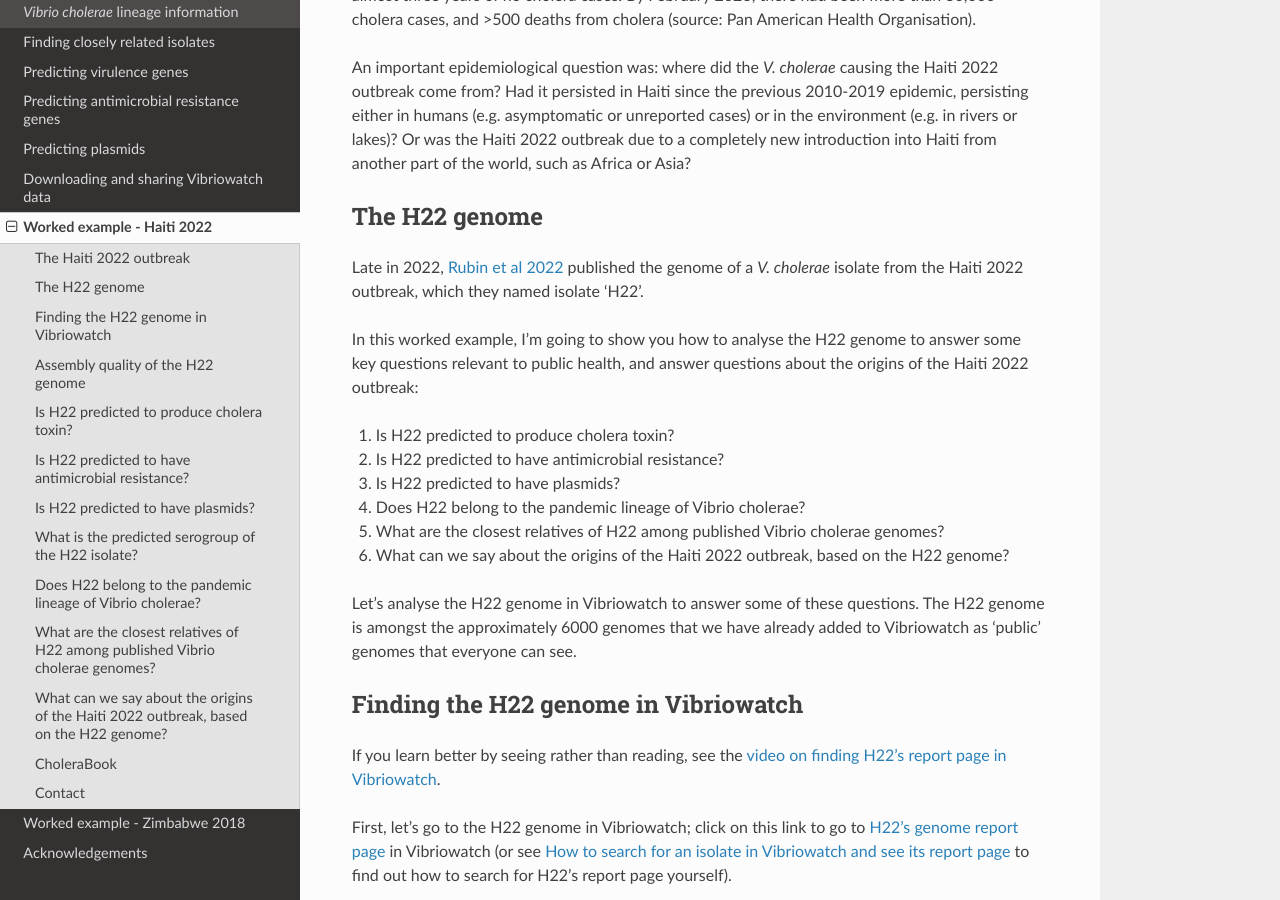
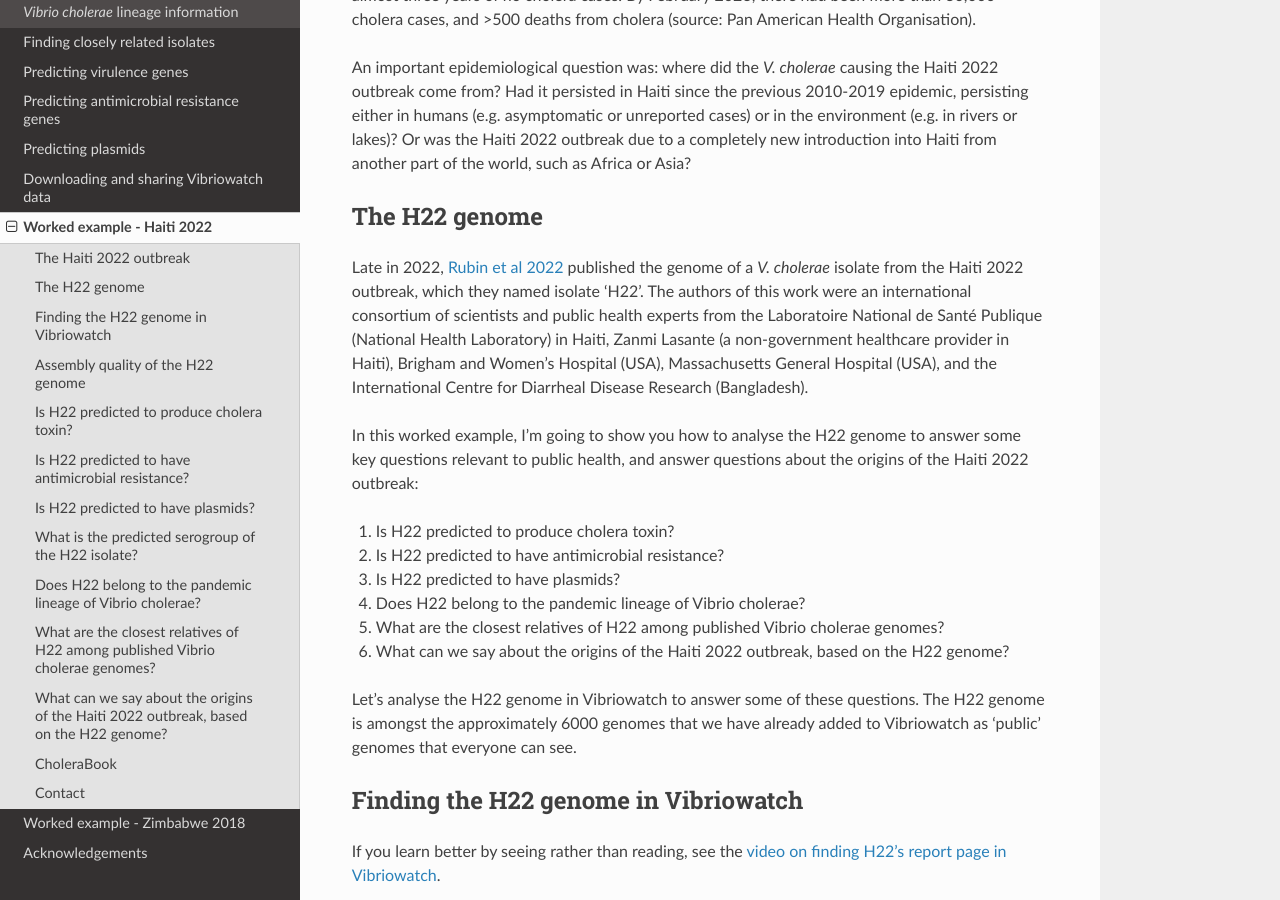
Before and after one commit to avrilcoghlan/vibriowatch, a Sphinx documentation site: the page built from docs/source/haiti.rst, in a window 1280 px wide and 900 px high, scrolled down 928 px. Built offline with Sphinx 7.4.7 and the Read the Docs theme 3.1.0, drawn with Linux system fonts in a browser that asks for light colours.

Commit message:
Update haiti.rst

```diff
--- a/docs/source/haiti.rst
+++ b/docs/source/haiti.rst
@@ -44,7 +44,10 @@ The H22 genome
 --------------
 
 Late in 2022, `Rubin et al 2022`_ published the genome of a *V. cholerae* isolate from the Haiti 2022 outbreak, which
-they named isolate 'H22'.
+they named isolate 'H22'. The authors of this work were an international consortium of scientists and public health experts from the
+Laboratoire National de Santé Publique (National Health Laboratory) in Haiti, Zanmi Lasante (a non-government healthcare provider in Haiti),
+Brigham and Women's Hospital (USA), Massachusetts General Hospital (USA), and the
+International Centre for Diarrheal Disease Research (Bangladesh).
 
 .. _Rubin et al 2022: https://pubmed.ncbi.nlm.nih.gov/36449726/
 
```
